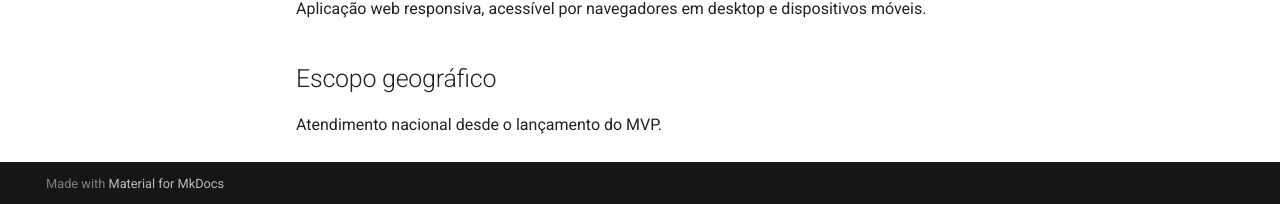
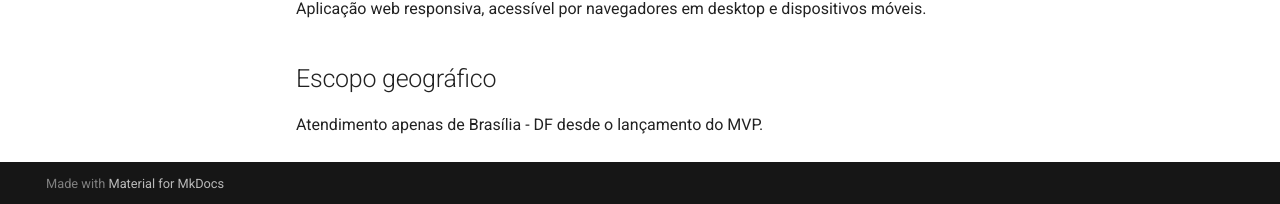
Before and after one commit to enzoblousa/Zupp, an MkDocs documentation site: the page built from docs/escopo-mvp.md, in a window 1280 px wide and 900 px high, scrolled down 733 px. Shown: the part 693-897 px from the top of the window. Built offline with MkDocs 1.6.1 and Material for MkDocs 9.7.7, drawn with Linux system fonts in a browser that asks for light colours.

Commit message:
Escopo Geográfico alterado

```diff
--- a/docs/escopo-mvp.md
+++ b/docs/escopo-mvp.md
@@ -47,4 +47,4 @@ Aplicação web responsiva, acessível por navegadores em desktop e dispositivos
 
 ## Escopo geográfico
 
-Atendimento nacional desde o lançamento do MVP.
+Atendimento apenas de Brasília - DF desde o lançamento do MVP.
```
